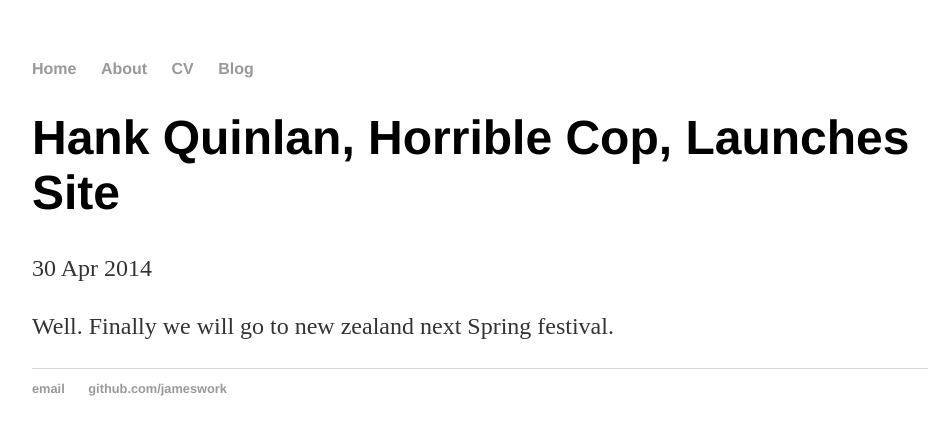
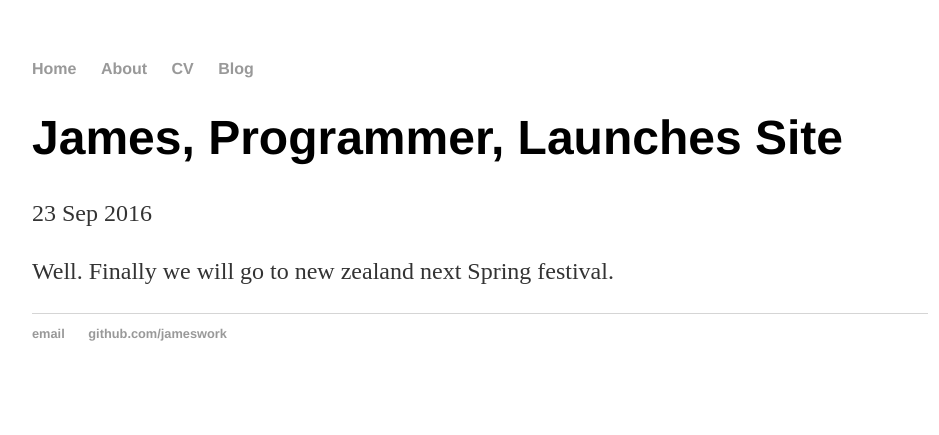
Before and after one commit to jameswork/jameswork.github.io, a Jekyll site: the page built from _posts/2016-09-23-plan-for-new-zealand.md, in a window 1280 px wide. Shown: the top 435 px of the page, without its empty margins (160-1099 px from the left). Built offline with Jekyll 4.4.1, drawn with Linux system fonts in a browser that asks for light colours.

Commit message:
fix some words

```diff
--- a/_posts/2016-09-23-plan-for-new-zealand.md
+++ b/_posts/2016-09-23-plan-for-new-zealand.md
@@ -1,7 +1,7 @@
 ---
 layout: post
-title: "Hank Quinlan, Horrible Cop, Launches Site"
-date: 2014-04-30
+title: "James, Programmer, Launches Site"
+date: 2016-09-23
 ---
 
 Well. Finally we will go to new zealand next Spring festival.
```
